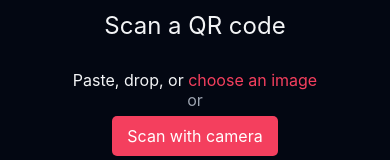
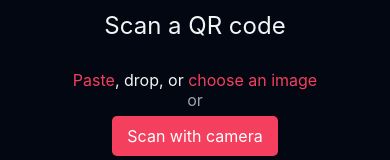
Before and after one commit to SheepTester/qr, a React app: page / in a window 390 px wide. Shown: the part 120-280 px from the top of the page. Built offline with nearby package versions, Linux system fonts and the light colour scheme; the HTML template or start-up script is replaced by a standard one.

Commit message:
add paste button
difficult to paste on mobile
Fixes #7

```diff
--- a/src/scanner/index.module.css
+++ b/src/scanner/index.module.css
@@ -42,7 +42,7 @@
   }
   .scanning {
     & .orScanOption,
-    & .chooseFileLabel {
+    & .chooseFileInstructions {
       display: none;
     }
   }
@@ -58,6 +58,10 @@
 .orScanOption {
   color: #9ca3af;
 }
+.pasteBtn {
+  padding: 0;
+}
+.pasteBtn,
 .chooseFile {
   color: #f43f5e;
   cursor: pointer;
--- a/src/scanner/index.tsx
+++ b/src/scanner/index.tsx
@@ -1,4 +1,4 @@
-import { useEffect, useRef, useState } from 'react'
+import { useCallback, useEffect, useRef, useState } from 'react'
 import common from '../common.module.css'
 import { useObjectUrl } from '../lib/useObjectUrl'
 import { CameraSelect } from './CameraSelect'
@@ -141,7 +141,7 @@ export function Scanner ({ welcome, hidden, onUse }: ScannerProps) {
         setDragOver(true)
       }
     }
-    const handleDragLeave = (e: DragEvent) => {
+    const handleDragLeave = () => {
       setDragOver(false)
     }
     const handleDrop = (e: DragEvent) => {
@@ -195,8 +195,25 @@ export function Scanner ({ welcome, hidden, onUse }: ScannerProps) {
           media?.type === 'video' ? styles.scanning : ''
         } ${media || welcome ? '' : styles.chooseCentered}`}
       >
-        <label className={styles.chooseFileLabel}>
-          Paste, drop, or{' '}
+        <div className={styles.chooseFileInstructions}>
+          <button
+            className={styles.pasteBtn}
+            onClick={async () => {
+              for (const item of await navigator.clipboard.read()) {
+                const imageType = item.types.find(type =>
+                  type.startsWith('image/')
+                )
+                if (imageType) {
+                  handleImage(await item.getType(imageType))
+                  break
+                }
+              }
+            }}
+          >
+            Paste
+          </button>
+          , drop, or{' '}
+          <label>
             <span className={styles.chooseFile}>choose an image</span>
             <input
               type='file'
@@ -210,6 +227,7 @@ export function Scanner ({ welcome, hidden, onUse }: ScannerProps) {
               }}
             />
           </label>
+        </div>
         <span className={styles.orScanOption}>or</span>
         {media?.type === 'video' ? (
           <button
```
Lines whose indentation alone changed are shown as unchanged.
